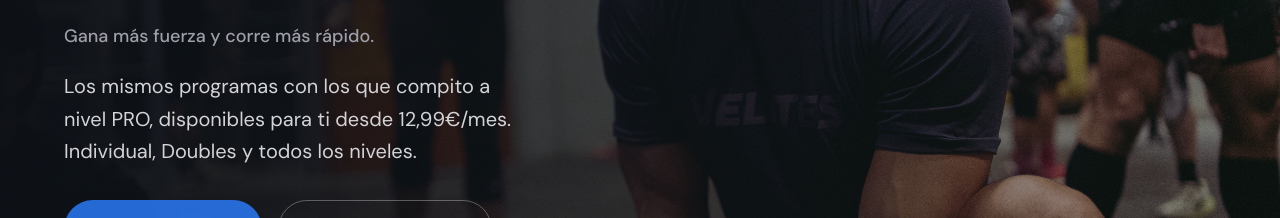
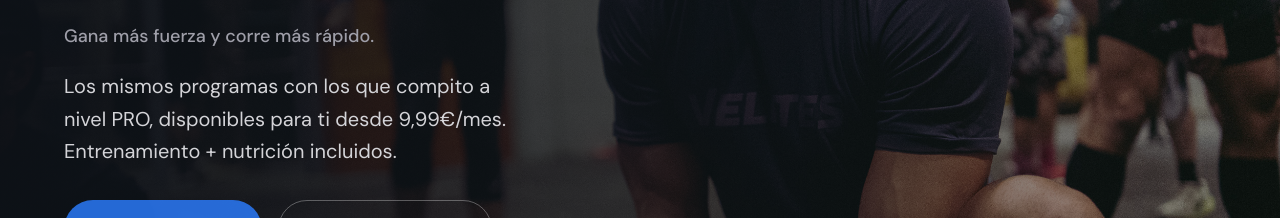
Before and after one commit to lijas23-hash/pacomontweb, a Next.js app: page / in a window 1280 px wide. Shown: the part 301-519 px from the top of the page. Built offline with nearby package versions, Linux system fonts and the light colour scheme.

Commit message:
fix navbar Playbook link, price consistency 9.99€, meta description

```diff
--- a/src/app/layout.tsx
+++ b/src/app/layout.tsx
@@ -21,7 +21,7 @@ export const metadata: Metadata = {
   metadataBase: new URL("https://www.pacomont.es"),
   title: "Planes de Entrenamiento HYROX | Pacomont — Embajador Oficial España",
   description:
-    "Soy el embajador oficial HYROX en España, con 1:08 en categoría PRO. Entrena con mis programas desde 12,99€/mes. Sin permanencia. Empieza hoy.",
+    "Soy el embajador oficial HYROX en España, con 1:08 en categoría PRO. Entrenamiento + nutrición desde 9,99€/mes. Sin permanencia. Empieza hoy.",
   keywords: [
     "HYROX España",
     "entrenamiento HYROX",
--- a/src/app/page.tsx
+++ b/src/app/page.tsx
@@ -252,7 +252,7 @@ function Hero() {
         </p>
         <p className="text-zinc-300 text-lg md:text-xl leading-relaxed mb-8 max-w-md">
           Los mismos programas con los que compito a nivel PRO,
-          disponibles para ti desde 12,99€/mes. Individual, Doubles y todos los niveles.
+          disponibles para ti desde 9,99€/mes. Entrenamiento + nutrición incluidos.
         </p>
         <div className="flex flex-col sm:flex-row gap-4">
           <a
--- a/src/components/Navbar.tsx
+++ b/src/components/Navbar.tsx
@@ -30,8 +30,7 @@ export default function Navbar() {
 
         <div className="flex items-center gap-3">
           <a
-            href="https://my.playbookapp.io/pacomont"
-            target="_blank"
+            href="https://app.pacomont.es"
             rel="noopener noreferrer"
             className="bg-blue-500/80 hover:bg-blue-500 text-white text-sm font-semibold px-5 py-2 rounded-full transition-colors"
           >
```
